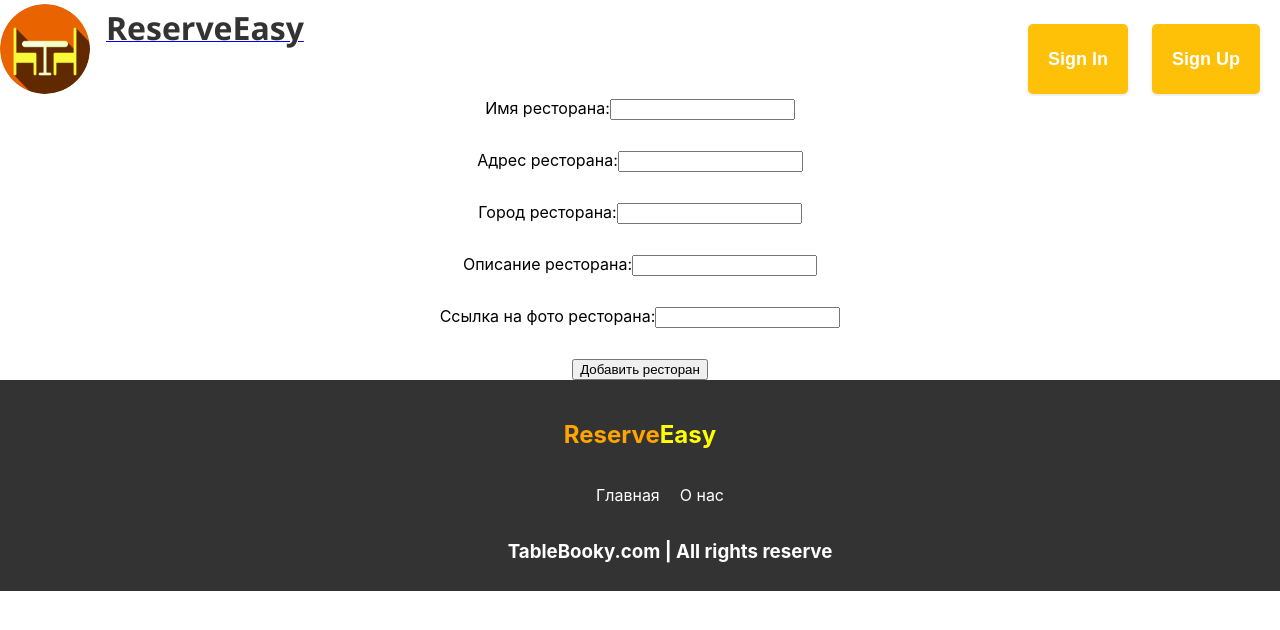
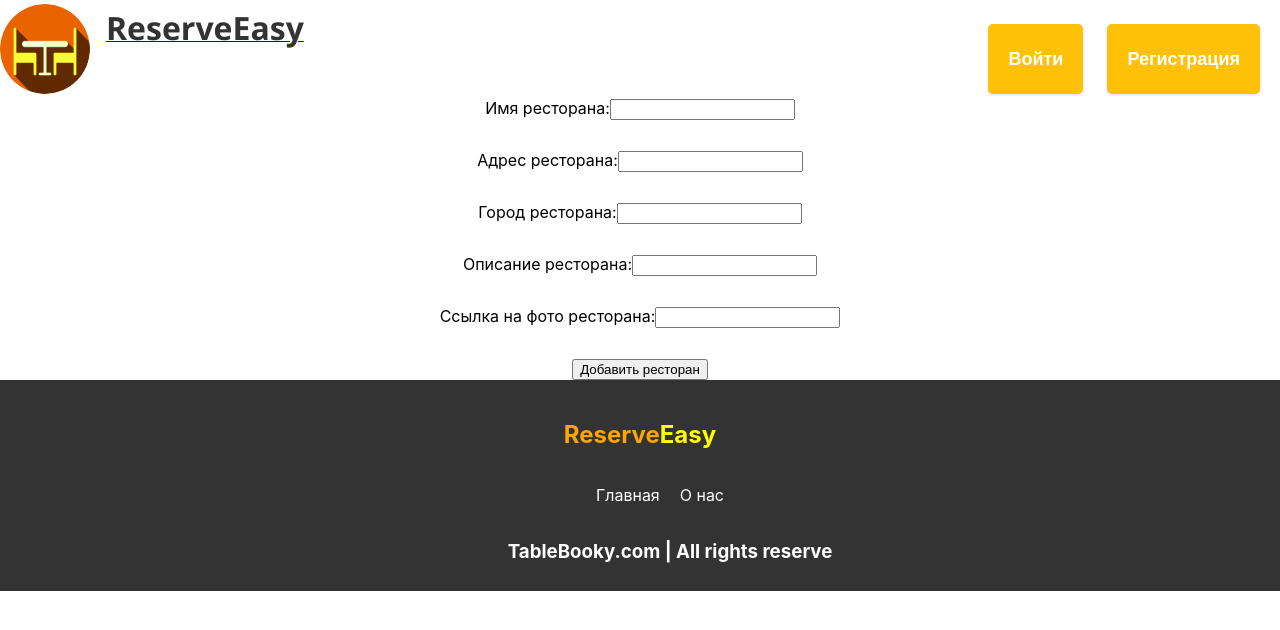
Before and after one commit to IvanovDA010101/stolik-front, a React (Create React App) app: page /admin in a window 1280 px wide. Shown: the top 630 px of the page. Built offline with nearby package versions, Linux system fonts and the light colour scheme.

Commit message:
added handleSignIn and handleSignUp to header

```diff
--- a/src/Components/MainWindow/Viewers/Header.jsx
+++ b/src/Components/MainWindow/Viewers/Header.jsx
@@ -6,12 +6,24 @@ import {
     StyledHeader, StyledText
 } from "../Styles/StyledComponents";
 import {Link} from "react-router-dom";
+import { useNavigate } from 'react-router-dom';
 
 export const Header = () => {
 
     const textMain = "Главная"
     const textContacts = "О нас"
     const welcomeText = "ReserveEasy"
+
+    const navigate = useNavigate();
+
+    const handleSignIn = () => {
+            navigate("/login");
+    };
+
+    const handleSignUp = () => {
+        navigate("/register")
+    }
+
     return (
         <StyledHeader>
             <HeaderImage src={"images/img_imgbintablere.png"}/>
@@ -23,11 +35,9 @@ export const Header = () => {
                 {/*<HeaderButton>{textContacts}</HeaderButton>*/}
             </HeaderNavigationButtons>
             <SignButtons>
-                <SignButton>Sign In</SignButton>
-                <SignButton>Sign Up</SignButton>
+                <SignButton onClick={handleSignIn}>Войти</SignButton>
+                <SignButton onClick={handleSignUp}>Регистрация</SignButton>
             </SignButtons>
         </StyledHeader>
-
     )
-
 }
```
